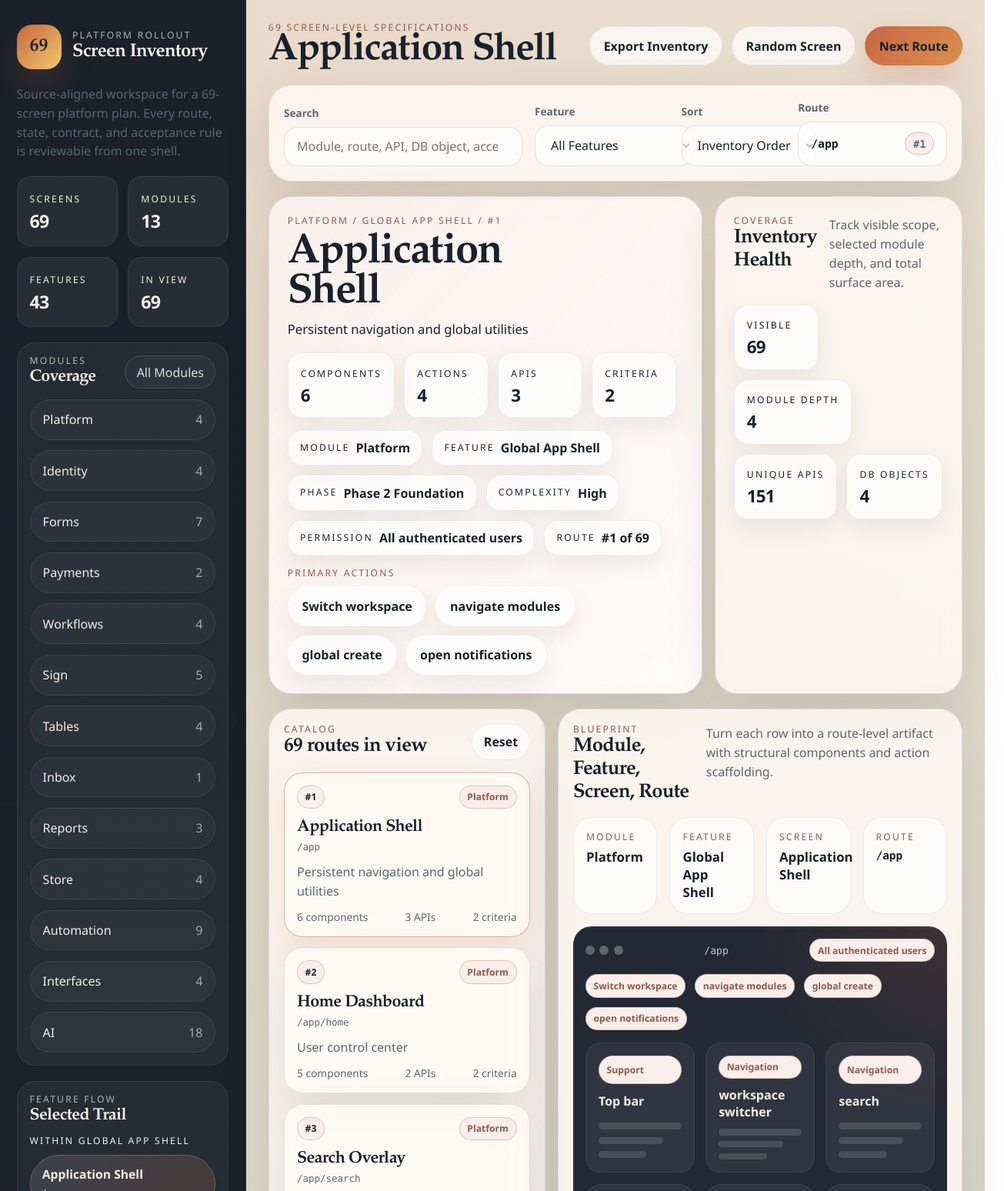
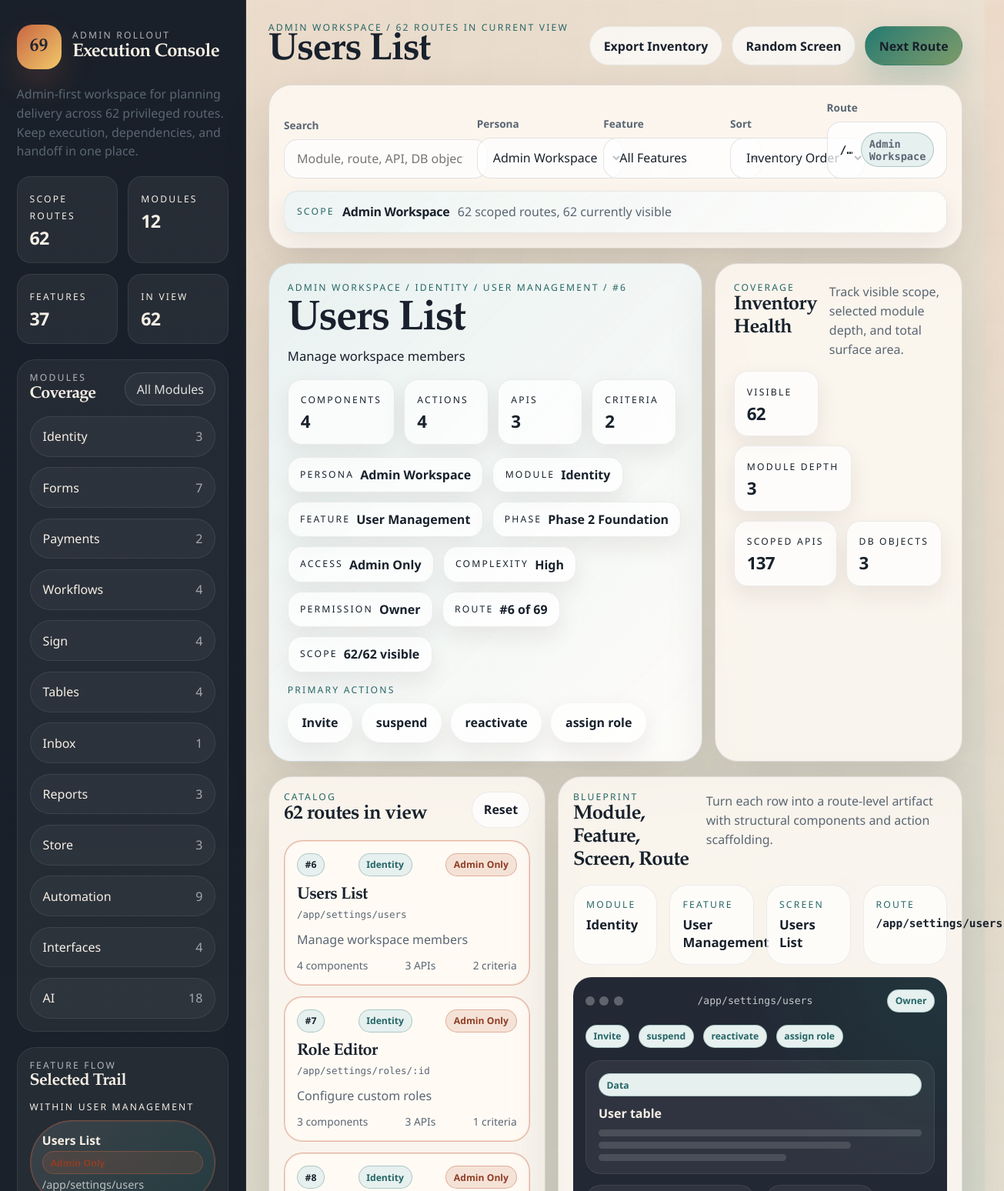
Before and after one commit to shealth00/sally-health-forms, a plain HTML site: page index.html in a window 1280 px wide. Shown: the top 1548 px of the page at 77% size, 1305 px wide, since content can reach past the window. Drawn offline with Linux system fonts and the light colour scheme.

Commit message:
Implement admin-first rollout workspace

```diff
--- a/app.js
+++ b/app.js
@@ -1,6 +1,8 @@
 const STORAGE_KEY = "platform-rollout-workspace-v2";
 const ALL_MODULES = "All Modules";
 const ALL_FEATURES = "All Features";
+const ADMIN_PERSONA = "admin";
+const ALL_PERSONA = "all";
 const MODULE_ACCENTS = {
   Platform: "#c86642",
   Identity: "#1f7a70",
@@ -42,6 +44,10 @@ const ROLLOUT_PHASES = [
 ];
 
 const ADMIN_PERMISSIONS = ["Admin", "Owner", "Security Admin", "Billing Admin"];
+const PERSONA_LABELS = {
+  [ADMIN_PERSONA]: "Admin Workspace",
+  [ALL_PERSONA]: "All Screens"
+};
 
 const CHECKLIST_DEFINITIONS = [
   {
@@ -78,24 +84,29 @@ const CHECKLIST_DEFINITIONS = [
 
 const routeMap = new Map(screenInventory.map((screen) => [screen.route, screen]));
 const moduleOrder = [...new Set(screenInventory.map((screen) => screen.module))];
-const moduleFeaturePairs = [...new Set(screenInventory.map((screen) => `${screen.module}::${screen.feature}`))];
-const uniqueApiCount = new Set(screenInventory.flatMap((screen) => screen.apis)).size;
 const defaultRoute = screenInventory[0]?.route ?? "";
+const defaultAdminRoute = screenInventory.find((screen) => isAdminOnly(screen))?.route ?? defaultRoute;
 
 const elements = {
+  workspaceKicker: document.querySelector("#workspace-kicker"),
+  workspaceTitle: document.querySelector("#workspace-title"),
+  sidebarCopy: document.querySelector("#sidebar-copy"),
   sidebarStats: document.querySelector("#sidebar-stats"),
   moduleFilter: document.querySelector("#module-filter"),
   clearModule: document.querySelector("#clear-module"),
   journeyRail: document.querySelector("#journey-rail"),
   screenSearch: document.querySelector("#screen-search"),
+  personaFilter: document.querySelector("#persona-filter"),
   featureFilter: document.querySelector("#feature-filter"),
   sortOrder: document.querySelector("#sort-order"),
+  scopeSummary: document.querySelector("#scope-summary"),
   routeReadout: document.querySelector("#route-readout"),
   exportInventory: document.querySelector("#export-inventory"),
   exportProgress: document.querySelector("#export-progress"),
   randomScreen: document.querySelector("#random-screen"),
   nextScreen: document.querySelector("#next-screen"),
   clearFilters: document.querySelector("#clear-filters"),
+  topbarKicker: document.querySelector("#topbar-kicker"),
   viewTitle: document.querySelector("#view-title"),
   screenKicker: document.querySelector("#screen-kicker"),
   screenTitle: document.querySelector("#screen-title"),
@@ -150,9 +161,15 @@ function bindEvents() {
     render();
   });
 
+  elements.personaFilter.addEventListener("change", (event) => {
+    state.persona = event.target.value;
+    persistState();
+    render();
+  });
+
   elements.featureFilter.addEventListener("change", (event) => {
     state.feature = event.target.value;
-    const filtered = getFilteredScreens();
+    const filtered = getVisibleScreens();
     if (filtered.length && !filtered.some((screen) => screen.route === state.selectedRoute)) {
       state.selectedRoute = filtered[0].route;
       updateHash(state.selectedRoute);
@@ -191,8 +208,8 @@ function bindEvents() {
   });
 
   elements.randomScreen.addEventListener("click", () => {
-    const pool = getFilteredScreens();
-    const targetPool = pool.length ? pool : screenInventory;
+    const pool = getVisibleScreens();
+    const targetPool = pool.length ? pool : getScopedScreens();
     const randomScreen = targetPool[Math.floor(Math.random() * targetPool.length)];
     if (randomScreen) {
       selectScreen(randomScreen.route);
@@ -200,8 +217,8 @@ function bindEvents() {
   });
 
   elements.nextScreen.addEventListener("click", () => {
-    const pool = getFilteredScreens();
-    const targetPool = pool.length ? pool : screenInventory;
+    const pool = getVisibleScreens();
+    const targetPool = pool.length ? pool : getScopedScreens();
     const currentIndex = targetPool.findIndex((screen) => screen.route === state.selectedRoute);
     const nextIndex = currentIndex >= 0 ? (currentIndex + 1) % targetPool.length : 0;
     const nextScreen = targetPool[nextIndex];
@@ -298,46 +315,53 @@ function bindEvents() {
 
 function render() {
   normalizeState();
-  const filteredScreens = getFilteredScreens();
-  const selectedScreen = routeMap.get(state.selectedRoute) || filteredScreens[0] || routeMap.get(defaultRoute);
+  const scopedScreens = getScopedScreens();
+  const visibleScreens = getVisibleScreens(scopedScreens);
+  const selectedScreen = routeMap.get(state.selectedRoute) || visibleScreens[0] || scopedScreens[0] || routeMap.get(defaultRoute);
 
   if (!selectedScreen) return;
 
   document.documentElement.style.setProperty("--module-accent", getModuleAccent(selectedScreen.module));
-  document.title = `${selectedScreen.screen} | Platform Rollout Blueprint`;
+  document.title = `${selectedScreen.screen} | ${getWorkspaceTitle()}`;
   elements.viewTitle.textContent = selectedScreen.screen;
 
-  syncControls();
-  renderSidebarStats(filteredScreens);
-  renderModuleFilter();
+  syncControls(scopedScreens, visibleScreens);
+  renderWorkspaceChrome(selectedScreen, scopedScreens, visibleScreens);
+  renderSidebarStats(scopedScreens, visibleScreens);
+  renderModuleFilter(scopedScreens);
   renderJourney(selectedScreen);
-  renderHero(selectedScreen);
-  renderCoverageGrid(selectedScreen, filteredScreens);
-  renderCatalog(filteredScreens, selectedScreen);
+  renderHero(selectedScreen, scopedScreens, visibleScreens);
+  renderCoverageGrid(selectedScreen, scopedScreens, visibleScreens);
+  renderCatalog(visibleScreens, selectedScreen, scopedScreens);
   renderBlueprint(selectedScreen);
   renderStates(selectedScreen);
   renderContracts(selectedScreen);
   renderDependencies(selectedScreen);
   renderExecution(selectedScreen);
   renderAcceptance(selectedScreen);
-  renderModuleBoard(selectedScreen);
-  renderPortfolioProgress(selectedScreen);
-  renderPhaseBoard(selectedScreen);
+  renderModuleBoard(selectedScreen, scopedScreens);
+  renderPortfolioProgress(selectedScreen, buildProgressSnapshot(scopedScreens, visibleScreens));
+  renderPhaseBoard(selectedScreen, scopedScreens);
 
   persistState();
 }
 
-function syncControls() {
+function syncControls(scopedScreens, visibleScreens) {
   if (elements.screenSearch.value !== state.query) {
     elements.screenSearch.value = state.query;
   }
 
-  renderFeatureOptions();
+  elements.personaFilter.value = state.persona;
+  renderFeatureOptions(scopedScreens);
   elements.sortOrder.value = state.sort;
-}
-
-function renderFeatureOptions() {
-  const features = getAvailableFeatures();
+
+  if (visibleScreens.length) {
+    elements.clearFilters.textContent = "Reset";
+  }
+}
+
+function renderFeatureOptions(scopedScreens) {
+  const features = getAvailableFeatures(scopedScreens);
   const options = [ALL_FEATURES, ...features];
   if (!options.includes(state.feature)) {
     state.feature = ALL_FEATURES;
@@ -349,12 +373,33 @@ function renderFeatureOptions() {
   elements.featureFilter.value = state.feature;
 }
 
-function renderSidebarStats(filteredScreens) {
+function renderWorkspaceChrome(selectedScreen, scopedScreens, visibleScreens) {
+  const personaLabel = getPersonaLabel();
+  const scopeLabel = state.persona === ADMIN_PERSONA ? "Admin Rollout" : "Portfolio Rollout";
+
+  elements.workspaceKicker.textContent = scopeLabel;
+  elements.workspaceTitle.textContent = state.persona === ADMIN_PERSONA ? "Execution Console" : "Screen Inventory";
+  elements.sidebarCopy.textContent =
+    state.persona === ADMIN_PERSONA
+      ? `Admin-first workspace for planning delivery across ${formatNumber(scopedScreens.length)} privileged routes. Keep execution, dependencies, and handoff in one place.`
+      : "Source-aligned workspace for a 69-screen platform plan. Every route, state, contract, and acceptance rule is reviewable from one shell.";
+  elements.topbarKicker.textContent = `${personaLabel} / ${formatNumber(visibleScreens.length)} routes in current view`;
+  elements.screenKicker.textContent = `${personaLabel} / ${selectedScreen.module} / ${selectedScreen.feature} / #${selectedScreen.index}`;
+  elements.scopeSummary.innerHTML = `
+    <p class="eyebrow">Scope</p>
+    <strong>${escapeHtml(personaLabel)}</strong>
+    <span>${escapeHtml(`${formatNumber(scopedScreens.length)} scoped routes, ${formatNumber(visibleScreens.length)} currently visible`)}</span>
+  `;
+}
+
+function renderSidebarStats(scopedScreens, visibleScreens) {
+  const scopedModules = getScopedModules(scopedScreens);
+  const scopedFeaturePairs = new Set(scopedScreens.map((screen) => `${screen.module}::${screen.feature}`));
   const stats = [
-    { label: "Screens", value: screenInventory.length },
-    { label: "Modules", value: moduleOrder.length },
-    { label: "Features", value: moduleFeaturePairs.length },
-    { label: "In View", value: filteredScreens.length }
+    { label: state.persona === ADMIN_PERSONA ? "Scope Routes" : "Screens", value: scopedScreens.length },
+    { label: "Modules", value: scopedModules.length },
+    { label: "Features", value: scopedFeaturePairs.size },
+    { label: "In View", value: visibleScreens.length }
   ];
 
   elements.sidebarStats.innerHTML = stats
@@ -369,10 +414,12 @@ function renderSidebarStats(filteredScreens) {
     .join("");
 }
 
-function renderModuleFilter() {
-  elements.moduleFilter.innerHTML = moduleOrder
+function renderModuleFilter(scopedScreens) {
+  const modules = getScopedModules(scopedScreens);
+
+  elements.moduleFilter.innerHTML = modules
     .map((module) => {
-      const count = screenInventory.filter((screen) => screen.module === module).length;
+      const count = scopedScreens.filter((screen) => screen.module === module).length;
       const isActive = state.module === module;
       return `
         <button class="module-button ${isActive ? "is-active" : ""}" type="button" data-module="${escapeAttribute(module)}" style="--module-accent: ${getModuleAccent(module)};">
@@ -433,9 +480,8 @@ function renderJourney(selectedScreen) {
   `;
 }
 
-function renderHero(selectedScreen) {
+function renderHero(selectedScreen, scopedScreens, visibleScreens) {
   const execution = getExecutionMetadata(selectedScreen);
-  elements.screenKicker.textContent = `${selectedScreen.module} / ${selectedScreen.feature} / #${selectedScreen.index}`;
   elements.screenTitle.textContent = selectedScreen.screen;
   elements.screenPurpose.textContent = selectedScreen.purpose;
 
@@ -458,12 +504,14 @@ function renderHero(selectedScreen) {
     .join("");
 
   const pills = [
+    { label: "Persona", value: getPersonaLabel() },
     { label: "Module", value: selectedScreen.module },
     { label: "Feature", value: selectedScreen.feature },
     { label: "Phase", value: `${execution.phase.label} ${execution.phase.title}` },
     { label: "Complexity", value: execution.complexity.tier },
     { label: "Permission", value: selectedScreen.permissions[0] || "No permissions listed" },
-    { label: "Route", value: `#${selectedScreen.index} of ${screenInventory.length}` }
+    { label: "Route", value: `#${selectedScreen.index} of ${screenInventory.length}` },
+    { label: "Scope", value: `${visibleScreens.length}/${scopedScreens.length} visible` }
   ];
 
   if (isAdminOnly(selectedScreen)) {
@@ -493,16 +541,17 @@ function renderHero(selectedScreen) {
 
   elements.routeReadout.innerHTML = `
     <strong>${escapeHtml(selectedScreen.route)}</strong>
-    <span class="sequence-chip">#${selectedScreen.index}</span>
+    <span class="sequence-chip">${escapeHtml(getPersonaLabel())}</span>
   `;
 }
 
-function renderCoverageGrid(selectedScreen, filteredScreens) {
-  const selectedModuleCount = screenInventory.filter((screen) => screen.module === selectedScreen.module).length;
+function renderCoverageGrid(selectedScreen, scopedScreens, visibleScreens) {
+  const selectedModuleCount = scopedScreens.filter((screen) => screen.module === selectedScreen.module).length;
+  const scopedApiCount = new Set(scopedScreens.flatMap((screen) => screen.apis)).size;
   const coverageCards = [
-    { label: "Visible", value: filteredScreens.length },
+    { label: "Visible", value: visibleScreens.length },
     { label: "Module Depth", value: selectedModuleCount },
-    { label: "Unique APIs", value: uniqueApiCount },
+    { label: state.persona === ADMIN_PERSONA ? "Scoped APIs" : "Unique APIs", value: scopedApiCount },
     { label: "DB Objects", value: selectedScreen.dbObjects.length }
   ];
 
@@ -518,11 +567,12 @@ function renderCoverageGrid(selectedScreen, filteredScreens) {
     .join("");
 }
 
-function renderCatalog(filteredScreens, selectedScreen) {
-  const selectionHidden = filteredScreens.every((screen) => screen.route !== selectedScreen.route);
-  elements.catalogCount.textContent = `${filteredScreens.length} routes in view`;
-
-  if (!filteredScreens.length) {
+function renderCatalog(visibleScreens, selectedScreen, scopedScreens) {
+  const selectionHidden = visibleScreens.every((screen) => screen.route !== selectedScreen.route);
+  const selectionOutOfScope = scopedScreens.every((screen) => screen.route !== selectedScreen.route);
+  elements.catalogCount.textContent = `${visibleScreens.length} routes in view`;
+
+  if (!visibleScreens.length) {
     elements.routeCatalog.innerHTML = `
       <div class="empty-catalog">
         <p>No rows match the current filter set.</p>
@@ -535,14 +585,18 @@ function renderCatalog(filteredScreens, selectedScreen) {
   const hiddenNotice = selectionHidden
     ? `
         <div class="empty-catalog">
-          <p>The open route stays pinned in the detail canvas, but the current search/filter set hides it from the catalog.</p>
+          <p>${
+            selectionOutOfScope && state.persona === ADMIN_PERSONA
+              ? "The open route stays pinned in the detail canvas, but it sits outside the admin workspace scope."
+              : "The open route stays pinned in the detail canvas, but the current search/filter set hides it from the catalog."
+          }</p>
         </div>
       `
     : "";
 
   elements.routeCatalog.innerHTML = `
     ${hiddenNotice}
-    ${filteredScreens
+    ${visibleScreens
       .map(
         (screen) => `
           <button
@@ -844,11 +898,11 @@ function renderAcceptance(selectedScreen) {
     .join("");
 }
 
-function renderPhaseBoard(selectedScreen) {
+function renderPhaseBoard(selectedScreen, scopedScreens) {
   const selectedPhase = getPhaseForModule(selectedScreen.module);
 
   elements.phaseBoard.innerHTML = ROLLOUT_PHASES.map((phase) => {
-    const phaseScreens = screenInventory.filter((screen) => phase.modules.includes(screen.module));
+    const phaseScreens = scopedScreens.filter((screen) => phase.modules.includes(screen.module));
     const phaseApis = new Set(phaseScreens.flatMap((screen) => screen.apis)).size;
     const samples = phaseScreens.slice(0, 4);
     return `
@@ -886,10 +940,10 @@ function renderPhaseBoard(selectedScreen) {
   }).join("");
 }
 
-function renderModuleBoard(selectedScreen) {
-  elements.moduleBoard.innerHTML = moduleOrder
+function renderModuleBoard(selectedScreen, scopedScreens) {
+  elements.moduleBoard.innerHTML = getScopedModules(scopedScreens)
     .map((module) => {
-      const moduleScreens = screenInventory.filter((screen) => screen.module === module);
+      const moduleScreens = scopedScreens.filter((screen) => screen.module === module);
       const features = [...new Set(moduleScreens.map((screen) => screen.feature))];
       const previewRoutes = moduleScreens.slice(0, 3);
       const remainingCount = moduleScreens.length - previewRoutes.length;
@@ -935,12 +989,16 @@ function renderModuleBoard(selectedScreen) {
     .join("");
 }
 
-function renderPortfolioProgress(selectedScreen) {
-  const snapshot = buildProgressSnapshot();
+function renderPortfolioProgress(selectedScreen, snapshot) {
   const activeModule = state.module === ALL_MODULES ? selectedScreen.module : state.module;
   const activePhase = getPhaseForModule(selectedScreen.module);
 
   const summaryCards = [
+    {
+      label: "Scope",
+      value: getPersonaLabel(),
+      detail: `${snapshot.visibleScreenCount}/${snapshot.totalScopedScreens} routes in current view`
+    },
     {
       label: "Checklist Completion",
       value: formatPercent(snapshot.overall.checklistPercent),
@@ -1028,8 +1086,16 @@ function renderPortfolioProgress(selectedScreen) {
     .join("");
 }
 
-function getFilteredScreens() {
-  return [...screenInventory]
+function getScopedScreens(persona = state.persona) {
+  if (persona === ADMIN_PERSONA) {
+    return screenInventory.filter((screen) => isAdminOnly(screen));
+  }
+
+  return [...screenInventory];
+}
+
+function getVisibleScreens(scopedScreens = getScopedScreens()) {
+  return [...scopedScreens]
     .filter((screen) => {
       if (state.module !== ALL_MODULES && screen.module !== state.module) return false;
       if (state.feature !== ALL_FEATURES && screen.feature !== state.feature) return false;
@@ -1037,6 +1103,11 @@ function getFilteredScreens() {
       return buildSearchIndex(screen).includes(state.query.trim().toLowerCase());
     })
     .sort(sortScreens);
+}
+
+function getScopedModules(scopedScreens = getScopedScreens()) {
+  const scopedModuleSet = new Set(scopedScreens.map((screen) => screen.module));
+  return moduleOrder.filter((module) => scopedModuleSet.has(module));
 }
 
 function getRelatedScreens(selectedScreen, field) {
@@ -1094,18 +1165,18 @@ function buildSearchIndex(screen) {
     .toLowerCase();
 }
 
-function getAvailableFeatures() {
+function getAvailableFeatures(scopedScreens = getScopedScreens()) {
   const screens =
     state.module === ALL_MODULES
-      ? screenInventory
-      : screenInventory.filter((screen) => screen.module === state.module);
+      ? scopedScreens
+      : scopedScreens.filter((screen) => screen.module === state.module);
   return [...new Set(screens.map((screen) => screen.feature))];
 }
 
 function focusModule(module) {
   state.module = module;
   state.feature = ALL_FEATURES;
-  const filtered = getFilteredScreens();
+  const filtered = getVisibleScreens();
   if (filtered.length && !filtered.some((screen) => screen.route === state.selectedRoute)) {
     state.selectedRoute = filtered[0].route;
     updateHash(state.selectedRoute);
@@ -1184,8 +1255,20 @@ function deriveDeliveryTracks(screen) {
   return [...new Set(tracks)];
 }
 
+function getPersonaLabel(persona = state.persona) {
+  return PERSONA_LABELS[persona] || PERSONA_LABELS[ADMIN_PERSONA];
+}
+
+function getWorkspaceTitle() {
+  return state.persona === ADMIN_PERSONA ? "Admin Rollout Blueprint" : "Platform Rollout Blueprint";
+}
+
+function getScopeType() {
+  return state.persona === ADMIN_PERSONA ? "admin-scoped" : "all-screens";
+}
+
 function isAdminOnly(screen) {
-  return screen.permissions.some((permission) => ADMIN_PERMISSIONS.includes(permission));
+  return Array.isArray(screen?.permissions) && screen.permissions.some((permission) => ADMIN_PERMISSIONS.includes(permission));
 }
 
 function buildChecklist(screen) {
@@ -1243,13 +1326,17 @@ function getGroupProgress(screens) {
   };
 }
 
-function buildProgressSnapshot() {
+function buildProgressSnapshot(scopedScreens = getScopedScreens(), visibleScreens = getVisibleScreens(scopedScreens)) {
   return {
     exportedAt: new Date().toISOString(),
+    persona: state.persona,
+    scopeType: getScopeType(),
+    visibleScreenCount: visibleScreens.length,
+    totalScopedScreens: scopedScreens.length,
     selectedRoute: state.selectedRoute,
-    overall: getGroupProgress(screenInventory),
+    overall: getGroupProgress(scopedScreens),
     phases: ROLLOUT_PHASES.map((phase) => {
-      const screens = screenInventory.filter((screen) => phase.modules.includes(screen.module));
+      const screens = scopedScreens.filter((screen) => phase.modules.includes(screen.module));
       return {
         id: phase.id,
         label: phase.label,
@@ -1259,8 +1346,8 @@ function buildProgressSnapshot() {
         ...getGroupProgress(screens)
       };
     }),
-    modules: moduleOrder.map((module) => {
-      const screens = screenInventory.filter((screen) => screen.module === module);
+    modules: getScopedModules(scopedScreens).map((module) => {
+      const screens = scopedScreens.filter((screen) => screen.module === module);
       return {
         module,
         phase: getPhaseForModule(module),
@@ -1268,7 +1355,7 @@ function buildProgressSnapshot() {
         ...getGroupProgress(screens)
       };
     }),
-    screens: screenInventory.map((screen) => {
+    screens: scopedScreens.map((screen) => {
       const progress = getScreenProgress(screen);
       return {
         id: screen.id,
@@ -1302,11 +1389,17 @@ function normalizeState() {
     state.selectedRoute = defaultRoute;
   }
 
+  const validPersonas = [ADMIN_PERSONA, ALL_PERSONA];
+  if (!validPersonas.includes(state.persona)) {
+    state.persona = ADMIN_PERSONA;
+  }
+
   if (!state.checklistProgress || typeof state.checklistProgress !== "object") {
     state.checklistProgress = {};
   }
 
-  if (!moduleOrder.includes(state.module) && state.module !== ALL_MODULES) {
+  const scopedModules = getScopedModules();
+  if (!scopedModules.includes(state.module) && state.module !== ALL_MODULES) {
     state.module = ALL_MODULES;
   }
 
@@ -1337,6 +1430,13 @@ function syncStateWithHash(isInitial = false) {
     return;
   }
 
+  if (isInitial && state.persona === ADMIN_PERSONA && !isAdminOnly(routeMap.get(state.selectedRoute) || {})) {
+    state.selectedRoute = defaultAdminRoute;
+    persistState();
+    updateHash(state.selectedRoute, true);
+    return;
+  }
+
   if (state.selectedRoute) {
     updateHash(state.selectedRoute, true);
   }
@@ -1413,20 +1513,22 @@ function loadState() {
   try {
     const saved = JSON.parse(window.localStorage.getItem(STORAGE_KEY));
     return {
+      persona: saved?.persona ?? ADMIN_PERSONA,
       module: saved?.module ?? ALL_MODULES,
       feature: saved?.feature ?? ALL_FEATURES,
       query: saved?.query ?? "",
       sort: saved?.sort ?? "index",
-      selectedRoute: saved?.selectedRoute ?? defaultRoute,
+      selectedRoute: saved?.selectedRoute ?? defaultAdminRoute,
       checklistProgress: saved?.checklistProgress ?? {}
     };
   } catch (error) {
     return {
+      persona: ADMIN_PERSONA,
       module: ALL_MODULES,
       feature: ALL_FEATURES,
       query: "",
       sort: "index",
-      selectedRoute: defaultRoute,
+      selectedRoute: defaultAdminRoute,
       checklistProgress: {}
     };
   }
--- a/index.html
+++ b/index.html
@@ -13,12 +13,12 @@
       <div class="brand">
         <div class="brand-mark">69</div>
         <div>
-          <p class="eyebrow">Platform Rollout</p>
-          <h1>Screen Inventory</h1>
+          <p id="workspace-kicker" class="eyebrow">Admin Rollout</p>
+          <h1 id="workspace-title">Execution Console</h1>
         </div>
       </div>
 
-      <p class="sidebar-copy">
+      <p id="sidebar-copy" class="sidebar-copy">
         Source-aligned workspace for a 69-screen platform plan. Every route, state, contract, and acceptance rule is reviewable from one shell.
       </p>
 
@@ -56,7 +56,7 @@
     <main class="workspace">
       <header class="topbar">
         <div>
-          <p class="eyebrow">69 Screen-Level Specifications</p>
+          <p id="topbar-kicker" class="eyebrow">Admin rollout workspace</p>
           <h2 id="view-title">Route Blueprint</h2>
         </div>
         <div class="topbar-actions">
@@ -70,6 +70,13 @@
         <label class="control-field">
           <span>Search</span>
           <input id="screen-search" type="search" placeholder="Module, route, API, DB object, acceptance criteria">
+        </label>
+        <label class="control-field">
+          <span>Persona</span>
+          <select id="persona-filter">
+            <option value="admin">Admin Workspace</option>
+            <option value="all">All Screens</option>
+          </select>
         </label>
         <label class="control-field">
           <span>Feature</span>
@@ -88,6 +95,7 @@
           <span>Route</span>
           <div id="route-readout" class="route-readout"></div>
         </div>
+        <div id="scope-summary" class="scope-summary"></div>
       </section>
 
       <section class="hero-grid">
--- a/styles.css
+++ b/styles.css
@@ -375,7 +375,7 @@ h4 {
 }
 
 .controls {
-  grid-template-columns: minmax(0, 1.6fr) minmax(0, 0.9fr) minmax(0, 0.7fr) minmax(0, 1fr);
+  grid-template-columns: minmax(0, 1.5fr) minmax(0, 0.95fr) minmax(0, 0.95fr) minmax(0, 0.7fr) minmax(0, 1fr);
   align-items: end;
 }
 
@@ -427,6 +427,29 @@ h4 {
   white-space: nowrap;
   overflow: hidden;
   text-overflow: ellipsis;
+}
+
+.scope-summary {
+  grid-column: 1 / -1;
+  display: flex;
+  flex-wrap: wrap;
+  align-items: center;
+  gap: 0.65rem;
+  padding: 0.9rem 1rem;
+  border-radius: var(--radius-md);
+  border: 1px solid rgba(28, 38, 48, 0.08);
+  background: linear-gradient(135deg, color-mix(in srgb, var(--module-accent, var(--accent)) 8%, white), rgba(255, 255, 255, 0.72));
+  box-shadow: var(--shadow-soft);
+}
+
+.scope-summary strong {
+  font-size: 1rem;
+  letter-spacing: -0.02em;
+}
+
+.scope-summary span {
+  color: var(--muted);
+  line-height: 1.5;
 }
 
 .hero-grid {
```
Also changed, not shown: .github/workflows/deploy.yml, README.md.
